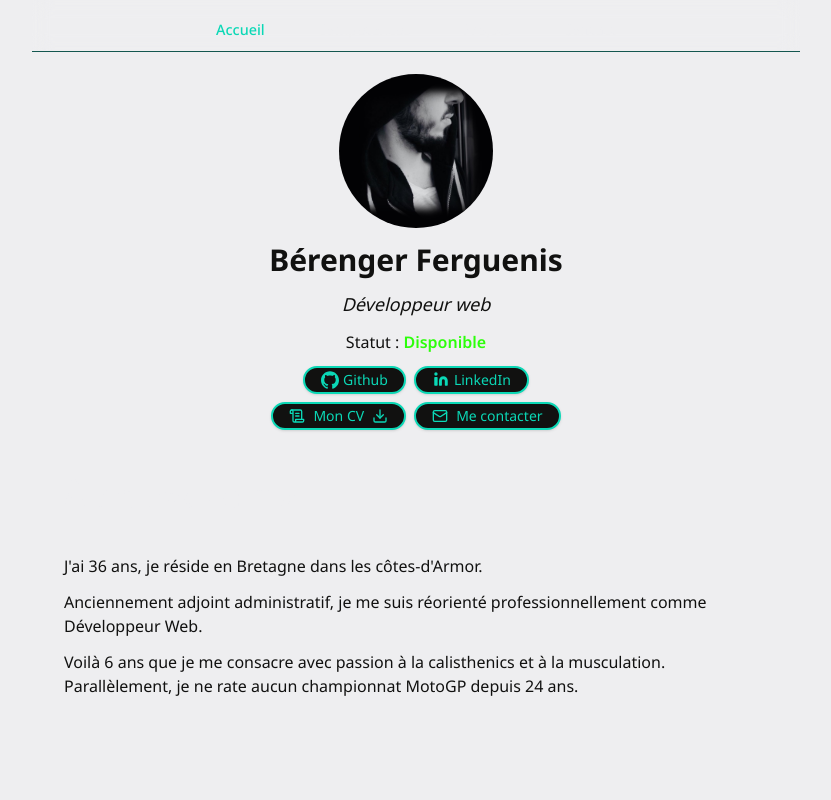
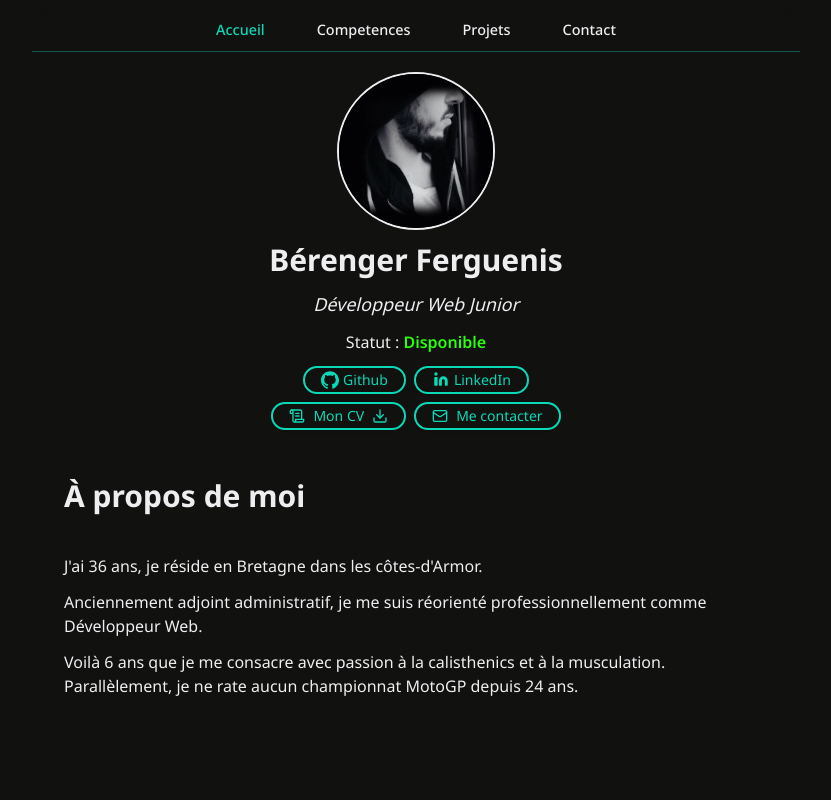
Before and after one commit to beren87/mon-portfolio, a Next.js app: page / in a window 1280 px wide. Shown: the top 800 px of the page, without its empty margins (224-1055 px from the left). Built offline with nearby package versions, Linux system fonts and the light colour scheme.

Commit message:
adjustment for google referencing

```diff
--- a/app/layout.tsx
+++ b/app/layout.tsx
@@ -12,9 +12,9 @@
 })
 
 export const metadata: Metadata = {
-  title: "Bérenger | Portfolio",
+  title: "Bérenger - Développeur Web Junior | Portfolio",
   description:
-    "Développeur web fullstack, je suis spécialisé dans le développement d'applications web et mobiles.",
+    "Portfolio de Bérenger FERGUENIS. Développeur Web Junior passionné, créatif, constamment avide de nouvelles compétences et de découvertes technologiques.",
 }
 
 export default function RootLayout({
@@ -26,7 +26,7 @@
     <html lang='fr' className='!scroll-smooth'>
       <body
         className={`${noto_sans.className}
-       dark:bg-accent dark:text-primary bg-lightAccent text-lightPrimary h-auto`}
+       bg-accent text-primary h-auto`}
       >
         <ThemeProvider
           attribute='class'
--- a/components/Intro.tsx
+++ b/components/Intro.tsx
@@ -20,7 +20,7 @@
         />
 
         <h1 className='text-3xl font-bold py-3'>Bérenger Ferguenis</h1>
-        <h2 className='pb-3 italic text-lg'>Développeur web</h2>
+        <h2 className='pb-3 italic text-lg'>Développeur Web Junior</h2>
         <h3 className='pb-3'>
           Statut :{" "}
           <span className='text-popover font-semibold'>Disponible</span>
--- a/components/Projects.tsx
+++ b/components/Projects.tsx
@@ -64,7 +64,7 @@
                       <Tooltip>
                         <TooltipTrigger asChild>
                           <Button className='ml-4 sm:mt-8 mt-12 text-secondary border-secondary border-2 bg-accent hover:bg-secondary-foreground sm:text-base text-sm hover:scale-110 active:scale-105 transition'>
-                            Consulter
+                            Visiter le site
                           </Button>
                         </TooltipTrigger>
                         <TooltipContent>
--- a/tailwind.config.ts
+++ b/tailwind.config.ts
@@ -27,12 +27,6 @@
         svg: "0BD8B6",
         svgdark: "#14121f",
         svgbutton: "#0BD8B6",
-        // light mode
-        lightAccent: "#EEEEF0", // background
-        lightPrimary: "#111110", // h1 + h2 + paragraph + navbar
-        lightSecondary: "#0D2D2A", // border button + text button + svg button
-        lightForeground: "#B8EAE0", // hover button + hover text navbar + separator
-        lightPopover: "#3E7949", // disponible
         primary: {
           DEFAULT: "#EEEEF0", // h1 + h2 + paragraph + navbar
           foreground: "hsl(var(--primary-foreground))",
```
